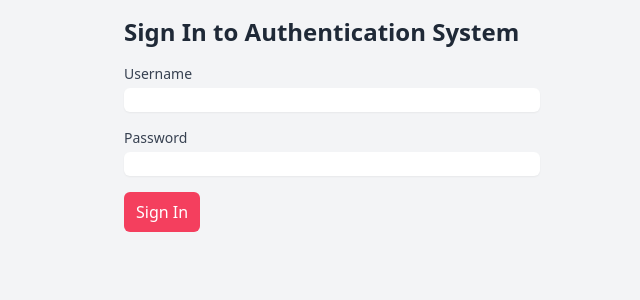
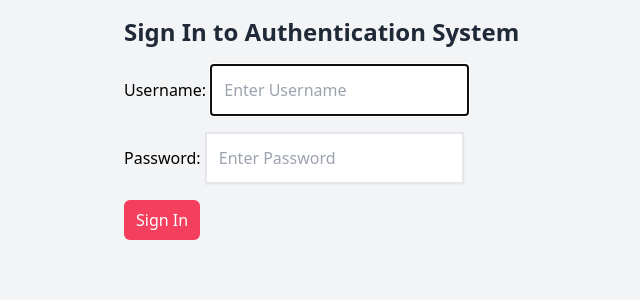
Before and after one commit to rht789/django_task, a Django app: page /users/sign-in/ in a window 1280 px wide. Shown: the top 300 px of the page, without its empty margins (308-948 px from the left). Run offline with Django 5.2, Linux system fonts and the light colour scheme.

Commit message:
11.6 : Logn with authentication form

```diff
--- a/static/css/output.css
+++ b/static/css/output.css
@@ -669,10 +669,6 @@
   margin-top: 2rem;
 }
 
-.mt-1 {
-  margin-top: 0.25rem;
-}
-
 .block {
   display: block;
 }
@@ -736,10 +732,6 @@
 
 .w-8 {
   width: 2rem;
-}
-
-.w-full {
-  width: 100%;
 }
 
 .max-w-7xl {
@@ -886,11 +878,6 @@
 .border-white {
   --tw-border-opacity: 1;
   border-color: rgb(255 255 255 / var(--tw-border-opacity, 1));
-}
-
-.border-gray-300 {
-  --tw-border-opacity: 1;
-  border-color: rgb(209 213 219 / var(--tw-border-opacity, 1));
 }
 
 .bg-blue-100 {
@@ -1142,16 +1134,6 @@
   color: rgb(202 138 4 / var(--tw-text-opacity, 1));
 }
 
-.text-gray-700 {
-  --tw-text-opacity: 1;
-  color: rgb(55 65 81 / var(--tw-text-opacity, 1));
-}
-
-.text-gray-800 {
-  --tw-text-opacity: 1;
-  color: rgb(31 41 55 / var(--tw-text-opacity, 1));
-}
-
 .shadow-sm {
   --tw-shadow: 0 1px 2px 0 rgb(0 0 0 / 0.05);
   --tw-shadow-colored: 0 1px 2px 0 var(--tw-shadow-color);
--- a/tasks/forms.py
+++ b/tasks/forms.py
@@ -25,15 +25,21 @@
 
     def apply_styled_widgets(self):
         for field_name, field in self.fields.items():
-            if isinstance(field.widget, forms.TextInput):
+            if isinstance(field.widget, forms.PasswordInput):
                 field.widget.attrs.update({
-                    'class':self.default_classes,
-                    'placeholder':f"Enter {field.label.lower()}"
+                    'class': self.default_classes,
+                    'placeholder': f"Enter Password",
+                    'autocomplete': 'new-password'  # Optional: improves security by preventing autofill
+                })
+            elif isinstance(field.widget, forms.TextInput):
+                field.widget.attrs.update({
+                    'class': self.default_classes,
+                    'placeholder': f"Enter {field.label}"
                 })
             elif isinstance(field.widget, forms.Textarea):
                 field.widget.attrs.update({
                     'class': f"{self.default_classes} resize-none",
-                    'placeholder':  f"Enter {field.label.lower()}",
+                    'placeholder': f"Enter {field.label}",
                     'rows': 5
                 })
             elif isinstance(field.widget, forms.SelectDateWidget):
--- a/users/forms.py
+++ b/users/forms.py
@@ -2,6 +2,7 @@
 from django.contrib.auth.forms import UserCreationForm
 from django.contrib.auth.models import User
 from tasks.forms import StyledFormMixin
+from django.contrib.auth.forms import AuthenticationForm
 
 class RegisterForm(UserCreationForm):
     class Meta:
@@ -67,3 +68,7 @@
         if password1 and password2 and password1!= password2:
             raise forms.ValidationError("Password Do Not Match")
         return cleaned_data
+
+class LoginForm(StyledFormMixin, AuthenticationForm):
+    def __init__(self, *arg, **kwarg):
+        super().__init__(*arg, **kwarg)
--- a/users/signals.py
+++ b/users/signals.py
@@ -11,8 +11,8 @@
         token = default_token_generator.make_token(instance)
         activation_url = f"{settings.FRONTEND_URL}/users/activate/{instance.id}/{token}"
         subject = f'Activate Your Account'
-        message = f'Hi {instance.username}, \\n\\n Please click this link to activate your account: \\n\\n {activation_url}\\n\\n Thank you.'
-        receipent_list = instance.email
+        message = f'Hi {instance.username}, \\n\\n Please click this link to activate your account: \n\n {activation_url}\n\n Thank you.'
+        receipent_list = [instance.email]
 
         try:
             send_mail(
--- a/users/templates/registration/signin.html
+++ b/users/templates/registration/signin.html
@@ -17,14 +17,7 @@
         </div>
         <form method="POST" action="" class="space-y-4">
             {% csrf_token %}
-            <div>
-                <label for="id_username" class="block text-sm font-medium text-gray-700">Username</label>
-                <input type="text" name="username" required class="mt-1 block w-full border-gray-300 rounded-md shadow-sm focus:border-indigo-300 focus:ring focus:ring-indigo-200 focus:ring-opacity-50">
-            </div>
-            <div>
-                <label for="id_password" class="block text-sm font-medium text-gray-700">Password</label>
-                <input type="password" name="password" required class="mt-1 block w-full border-gray-300 rounded-md shadow-sm focus:border-indigo-300 focus:ring focus:ring-indigo-200 focus:ring-opacity-50">
-            </div>
+            {{form}}
             <button type="submit" class="bg-rose-500 text-white py-2 px-3 rounded-md hover:bg-rose-600">Sign In</button>
         </form>
     </div>
--- a/users/views.py
+++ b/users/views.py
@@ -1,7 +1,7 @@
 from django.shortcuts import redirect, render
 from django.contrib.auth.forms import UserCreationForm
 from django.contrib.auth import login,logout,authenticate
-from users.forms import RegisterForm,CustomRegisterForm
+from users.forms import RegisterForm,CustomRegisterForm, LoginForm
 from django.contrib import messages
 
 
@@ -23,20 +23,15 @@
     return render(request, 'registration/register.html', {'form': form})
 
 def sign_in(request):
+    form = LoginForm()
     if request.method == "POST":
-        username = request.POST.get('username')
-        password = request.POST.get('password')
-
-        user = authenticate(username=username,password=password)
-
-        if user is not None:
-            login(request,user)
+        form = LoginForm(data=request.POST)
+        if form.is_valid():
+            user = form.get_user()
+            login(request, user)
+            messages.success(request, "Login success")
             return redirect('home')
-
-        else:
-            return render(request,'registration/signin.html', {'error': 'Invalid Username or Password'})
-
-    return render(request, "registration/signin.html")
+    return render(request, "registration/signin.html", {'form': form})
 
 def sign_out(request):
     if request.method == 'POST':
```
Also changed, not shown: other parts of static/css/output.css (+9 -29 lines).
